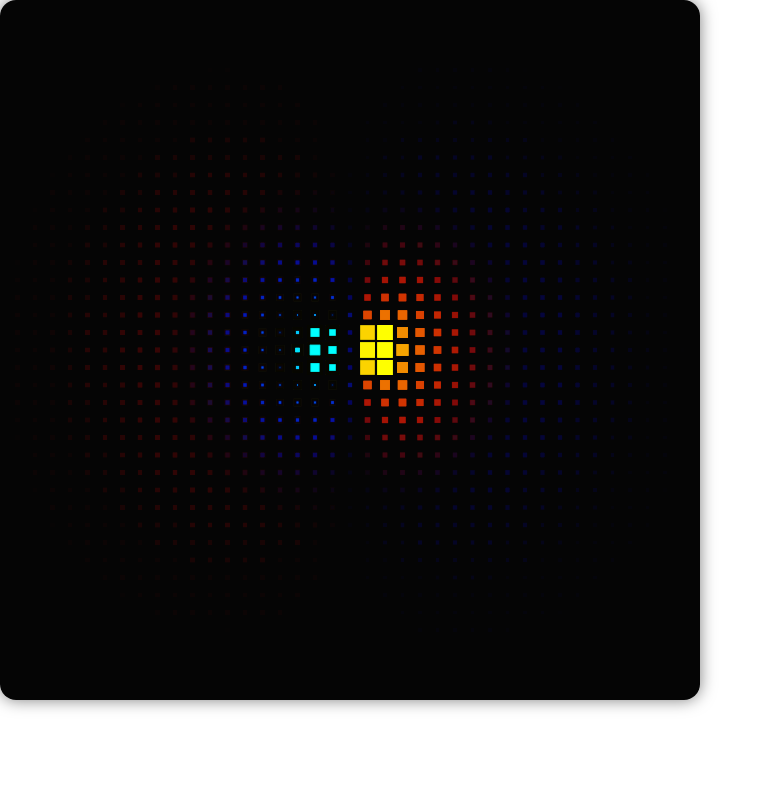
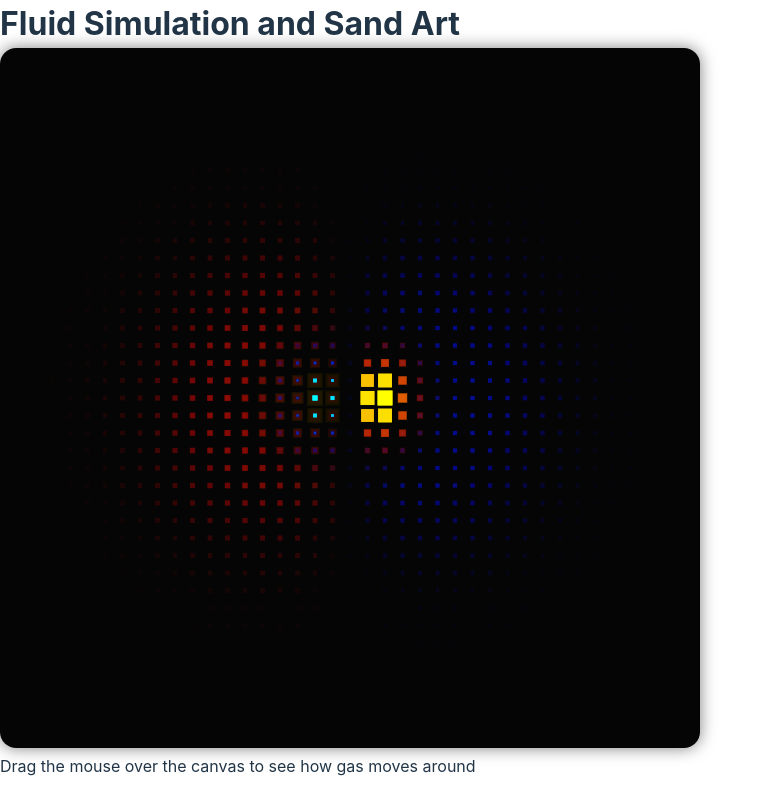
Before and after one commit to yashweblife/sand-art, a website built with Vite: page index.html in a window 1280 px wide. Shown: the whole page, without its empty margins (0-773 px from the left). Built offline with nearby package versions, Linux system fonts and the light colour scheme; animation ran at ten frames a second.

Commit message:
add more content

```diff
--- a/index.html
+++ b/index.html
@@ -7,7 +7,19 @@
     <title>Vite + TS</title>
   </head>
   <body>
-    <canvas id="canvas"></canvas>
+    <header>
+      <h1>Fluid Simulation and Sand Art</h1>
+    </header>
+    <div id="app">
+      <section>
+        <canvas id="canvas"></canvas>
+        <p>
+          Drag the mouse over the canvas to see how gas moves around
+        </p>
+      </section>
+
+
+    </div>
     <script type="module" src="/src/main.ts"></script>
   </body>
 </html>
```
